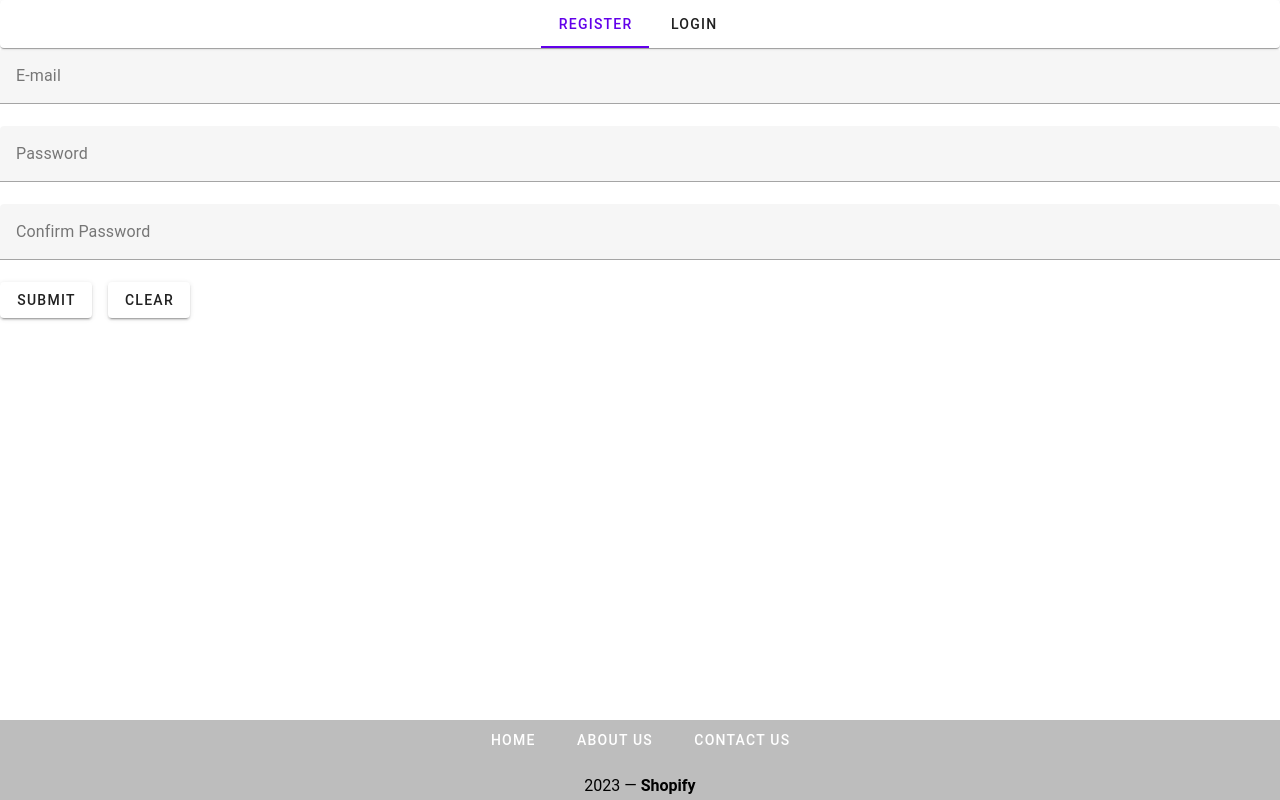
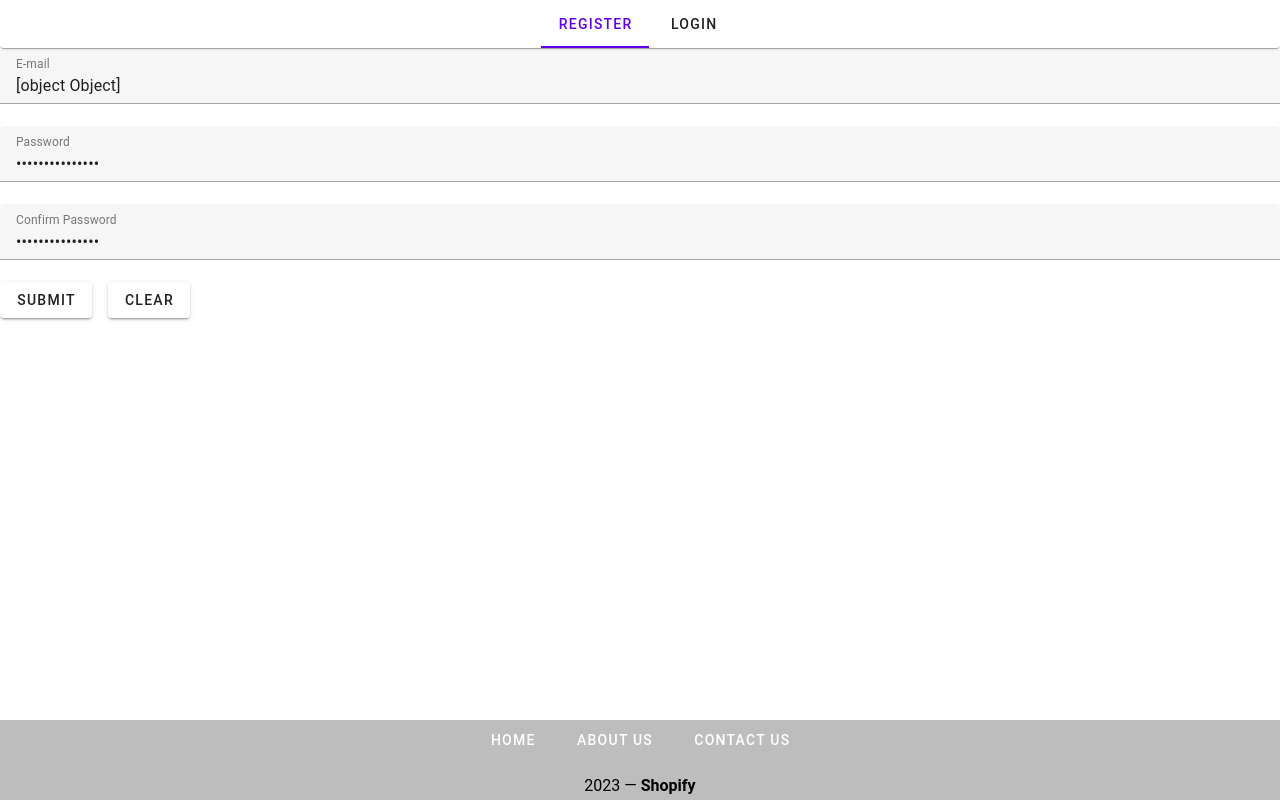
Before and after one commit to BigMop13/shop-fronted, a Vue app: page /register in a window 1280 px wide. Built offline with nearby package versions, Linux system fonts and the light colour scheme.

Commit message:
fixed dysplaing single products, working on registration request

```diff
--- a/package.json
+++ b/package.json
@@ -18,7 +18,8 @@
     "vee-validate": "^4.12.3",
     "vue": "^3.2.0",
     "vue-router": "^4.2.5",
-    "vuetify": "^3.0.0"
+    "vuetify": "^3.0.0",
+    "yup": "^1.3.3"
   },
   "devDependencies": {
     "@vitejs/plugin-vue": "^4.0.0",
--- a/src/components/ProductsList.vue
+++ b/src/components/ProductsList.vue
@@ -130,6 +130,9 @@ export default {
 
     handleClick(item) {
       console.log('Clicked item:', item);
+
+      this.$router.push({ name: 'product_details', params: { id: item.id } });
+
     }
   },
 };
--- a/src/components/RegisterForm.vue
+++ b/src/components/RegisterForm.vue
@@ -1,71 +1,103 @@
 <template>
   <form @submit.prevent="submit">
     <v-text-field
-      v-model="email.value.value"
+      v-model="email.value"
       :error-messages="email.errorMessage.value"
       label="E-mail"
     ></v-text-field>
 
     <v-text-field
-      v-model="password.value.value"
+      v-model="password.value"
       :error-messages="password.errorMessage.value"
       label="Password"
       type="password"
     ></v-text-field>
 
     <v-text-field
-      v-model="passwordConfirmation.value.value"
+      v-model="passwordConfirmation.value"
       :error-messages="passwordConfirmation.errorMessage.value"
       label="Confirm Password"
       type="password"
     ></v-text-field>
 
-    <v-btn
-      class="me-4"
-      type="submit"
-    >
-      submit
+    <v-btn class="me-4" type="submit">
+      Submit
     </v-btn>
 
     <v-btn @click="handleReset">
-      clear
+      Clear
     </v-btn>
   </form>
+
+  <!-- Dialog for displaying messages -->
+  <v-dialog v-model="isDialogVisible" persistent max-width="300px">
+    <v-card>
+      <v-card-title class="text-h5">{{ dialogMessage }}</v-card-title>
+      <v-card-actions>
+        <v-spacer></v-spacer>
+        <v-btn color="primary" text @click="closeDialog">OK</v-btn>
+      </v-card-actions>
+    </v-card>
+  </v-dialog>
 </template>
 
 <script setup>
+import { useField, useForm } from 'vee-validate';
+import * as yup from 'yup';
 
-import {useField, useForm} from 'vee-validate'
+// State for dialog visibility and message
+let isDialogVisible = false;
+let dialogMessage = '';
+
+// Define the validation schema using yup
+const schema = yup.object({
+  email: yup.string().email('Niepoprawny adres e-mail.').required(),
+  password: yup.string().min(6, 'Password must be at least 6 characters.').required(),
+  passwordConfirmation: yup.string()
+    .oneOf([yup.ref('password'), null], 'Passwords must match.')
+    .required()
+});
+
+const { handleSubmit, resetForm } = useForm({
+  validationSchema: schema
+});
 
 const email = useField('email');
 const password = useField('password');
 const passwordConfirmation = useField('passwordConfirmation');
 
-const {handleSubmit} = useForm({
-  validationSchema: {
-    email(value) {
-      if (/^[a-z.-]+@[a-z.-]+\.[a-z]+$/i.test(value)) return true
+const submit = handleSubmit(async values => {
+  try {
+    const env = import.meta.env.VITE_APP_API_BASE_URL;
+    const response = await fetch(`${env}register_user`, {
+      method: 'POST',
+      headers: {
+        'Content-Type': 'application/json',
+      },
+      body: JSON.stringify(values)
+    });
 
-      return 'Niepoprawny adres e-mail.'
-    },
-    password(value) {
-      if (value?.length >= 6) return true
-      return 'Password must be at least 6 characters.'
-    },
-    passwordConfirmation(value) {
-      if (value === password.value.value) return true
-      return 'Passwords must match.'
-    },
-  },
-})
+    if (!response.ok) {
+      // Handle the API error response here
+      const errorData = await response.json();
+      throw new Error(errorData.message || 'Network response was not ok');
+    }
 
-  const handleReset = () => {
-    email.resetField();
-    password.resetField();
-    passwordConfirmation.resetField();
-  };
+    const responseData = await response.json();
+    dialogMessage = 'Everything went well!';
+    isDialogVisible = true;
+  } catch (error) {
+    dialogMessage = error.message || 'There was an error, try again later ';
+    isDialogVisible = true;
+  }
+});
 
-const submit = handleSubmit(values => {
-  alert(JSON.stringify(values, null, 2))
-})
+
+const handleReset = () => {
+  resetForm();
+};
+
+const closeDialog = () => {
+  isDialogVisible = false;
+};
 </script>
--- a/src/components/SingleProduct.vue
+++ b/src/components/SingleProduct.vue
@@ -1,4 +1,5 @@
 <template>
+  <div v-if="item">
   <v-container>
     <v-row justify="center">
       <v-col cols="12" sm="8" md="6">
@@ -18,13 +19,14 @@
       </v-col>
     </v-row>
   </v-container>
+  </div>
 </template>
 
 <script>
 export default {
   data() {
     return {
-      item: {}
+      item: null
     };
   },
   created() {
@@ -33,24 +35,17 @@ export default {
   methods: {
     async fetchItemDetails() {
       const itemId = this.$route.params.id;
-      // Fetch the item details from your API or data store
-      // Replace the URL with your actual API endpoint
+
       const env = import.meta.env.VITE_APP_API_BASE_URL;
 
       const response = await fetch(env + 'products/' + itemId);
       this.item = await response.json();
+      console.log(this.item);
     },
 
     buyItem(item) {
-      // Implement the logic to handle the purchase
       console.log('Buying item:', item);
-      // For example, add the item to the shopping cart
-      // Or navigate to a checkout page with this.$router.push(...)
     }
   }
 };
 </script>
-
-<style>
-/* Add any specific styles for your item details view here */
-</style>
```
Also changed, not shown: 1 other file (tests, documents, lock files or other folders).
